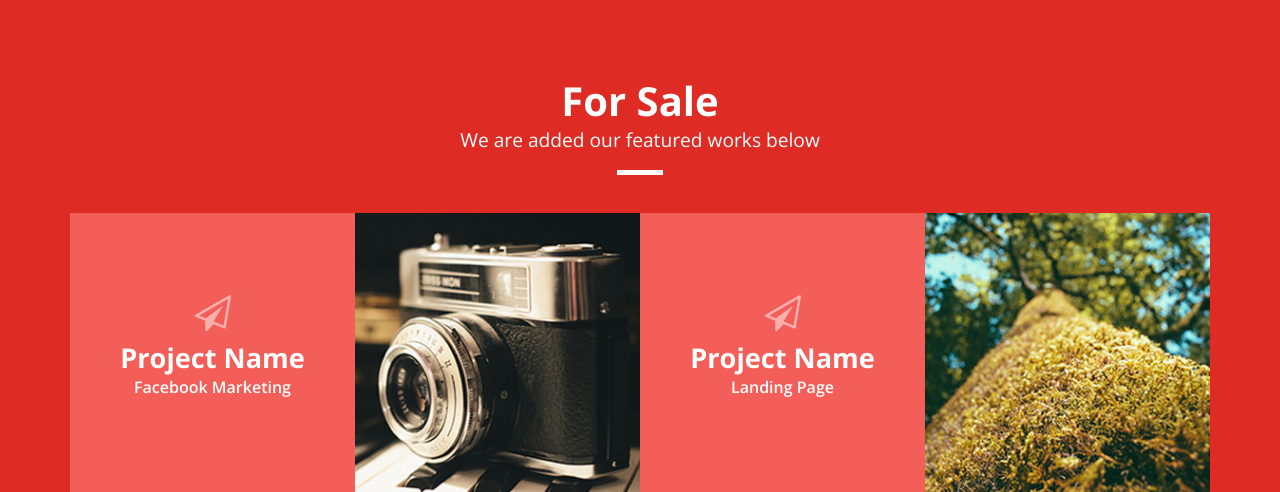
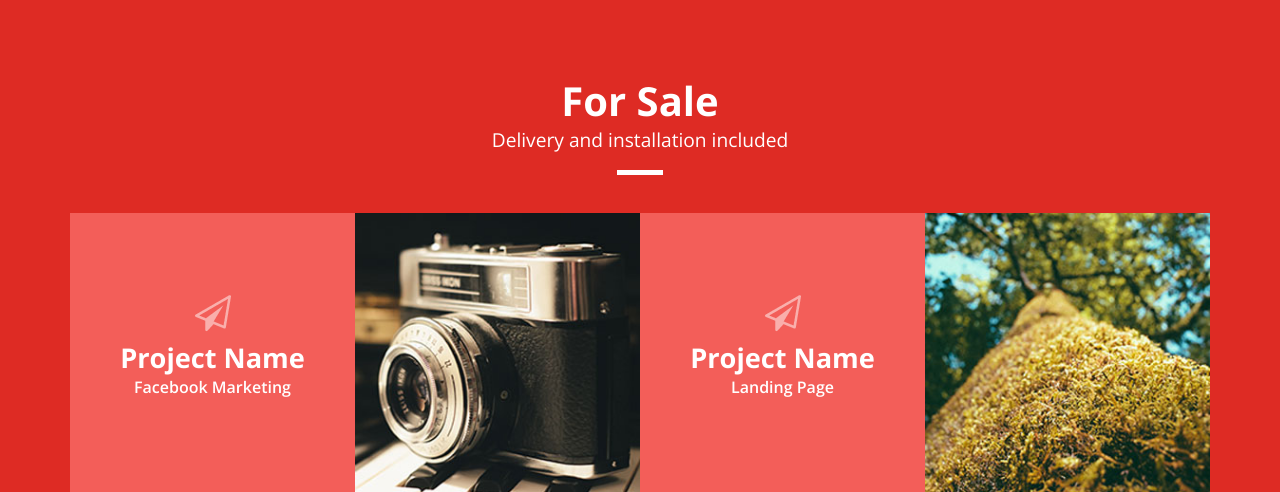
Before and after one commit to bcpete/fitnesssite, a Python web app: template edssite/templates/index.html in a window 1280 px wide. Shown: the part 1206-1698 px from the top of the page. Run offline with Jinja, Linux system fonts and the light colour scheme; the template is opened without the code that fills it, so the values that code supplies are empty.

```diff
--- a/edssite/templates/index.html
+++ b/edssite/templates/index.html
@@ -83,7 +83,7 @@ License URL: http://creativecommons.org/licenses/by/3.0/
 				   <article style="position: relative; width: 100%; opacity: 1;">
 				   	 <div class="banner-wrap">
 				   		 <div class="slider-left">
-							<p class="top">Professional installation, and experienced repair for your Fitness Equipment.</p>
+							<p class="top" style="background-color:rgba(0,0,0,.3)">Professional installation, and experienced repair for your Fitness Equipment.</p>
 						 </div>
 					   </div>
 				   </article>
@@ -125,7 +125,7 @@ License URL: http://creativecommons.org/licenses/by/3.0/
        		<div class="container">
        			<div class="work_top text-center">
 				  <h3>For Sale</h3>
-				  <p>We are added our featured works below</p>
+				  <p>Delivery and installation included</p>
 				  <span> </span>
 			    </div>
 			    <div class="col_1_of_4 span_1_of_4">
```
